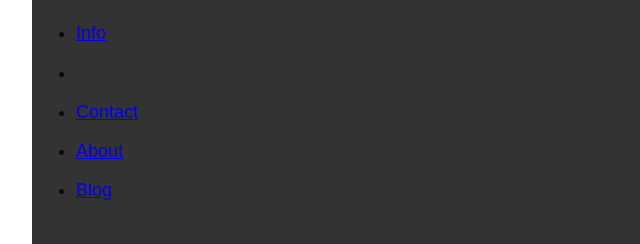
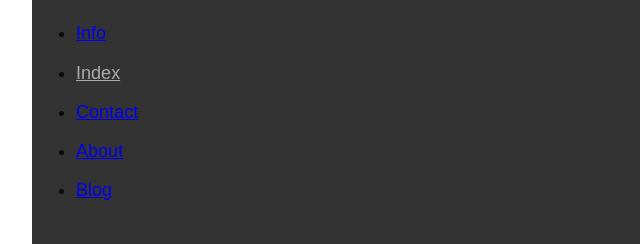
Before and after one commit to mtleinon/gatsby-bootcamp, a Gatsby site: page / in a window 1280 px wide. Shown: the part 137-381 px from the top of the page, 251-891 px from the left. Built offline with nearby package versions, Linux system fonts and the light colour scheme; Gatsby itself is replaced by a stand-in of ours.

Commit message:
Changed active link color.

```diff
--- a/src/components/header.module.scss
+++ b/src/components/header.module.scss
@@ -28,5 +28,5 @@
   color: #666;
 }
 .activeNavItem {
-  color: #333;
+  color: #aaa;
 }
```
